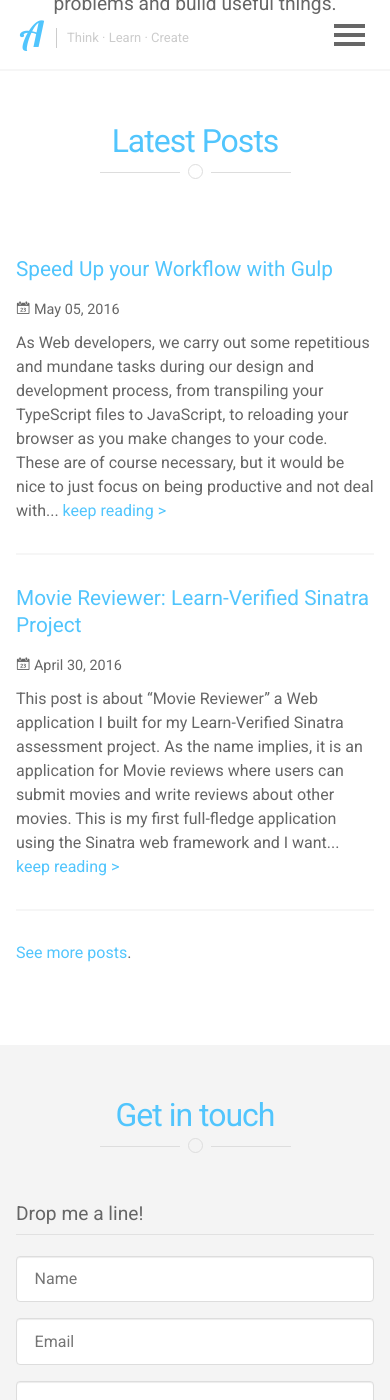
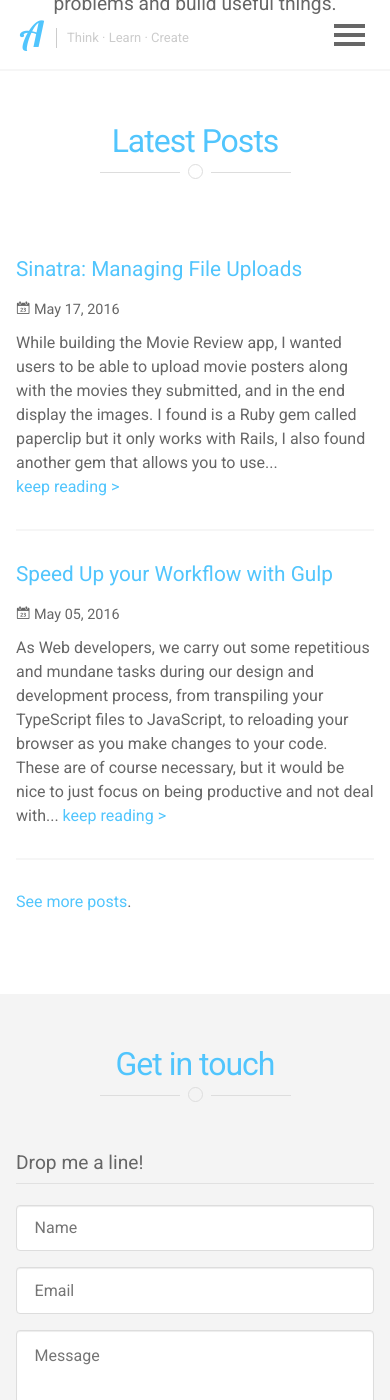
Before and after one commit to azemoh/azemoh.com, a Jekyll site: the page built from index.html, in a window 390 px wide and 1400 px high, scrolled down 967 px. Built offline with Jekyll 4.4.1, drawn with Linux system fonts in a browser that asks for light colours; nearby versions of some CDN libraries; some web fonts are replaced.

Commit message:
Post: Sinatra file upload

````diff
--- /dev/null
+++ b/_posts/2016-05-17-sinatra-managing-file-uploads.md
@@ -0,0 +1,50 @@
+---
+layout: post
+title:  "Sinatra: Managing File Uploads"
+date:   2016-05-17 20:00:00 +0100
+---
+
+While building the [Movie Review app](/2016/04/30/movie-review-learn-sinatra-project.html), I wanted users to be able to upload movie posters along with the movies they submitted, and in the end display the images. I found is a Ruby gem called [paperclip](https://rubygems.org/gems/paperclip) but it only works with Rails, I also found another gem that allows you to use paperclip with rack-based apps. Finally I settled for the plain old Ruby [File](http://ruby-doc.org/core-2.2.0/File.html) class, because all I wanted was to be able to write image files to disk.
+
+
+Lets define the upload form.
+
+```html
+<h1>Upload Image</h1>
+<form action="/upload" method="post" enctype="multipart/form-data">
+  <input type="file" name="image">
+  <input type="submit" value="Upload">
+</form>
+```
+
+Here we have a form that posts to an `"upload"` route in our app when submitted. The important thing to note is the `"enctype"` attribute on the form element. This is required when form submissions include files.
+
+Next we define our route and handle the file submission.
+
+```ruby
+post '/upload' do
+  # Check if user uploaded a file
+  if params[:image] && params[:image][:filename]
+    filename = params[:image][:filename]
+    file = params[:image][:tempfile]
+    path = "./public/uploads/#{@filename}"
+
+    # Write file to disk
+    File.open(path, 'wb') do |f|
+      f.write(file.read)
+    end
+  end
+end
+```
+
+We check to see if a file was submitted, then proceed to save the file in an "uploads" folder in our public directory.
+
+Using the File class you can also delete a file like this.
+
+```ruby
+File.delete(path) if File.exist?(path)
+```
+
+### Resources
+- [Ruby docs - File class](http://ruby-doc.org/core-2.2.0/File.html)
+- [Form enctype Attribute](http://www.w3schools.com/tags/att_form_enctype.asp)
--- a/assets/css/base/_syntax.scss
+++ b/assets/css/base/_syntax.scss
@@ -63,3 +63,7 @@ code, pre { font-size: 0.9em;}
 
 .post > .highlight .lineno { color: #ccc; display:inline-block; padding: 0 5px; border-right:1px solid #ccc; }
 .post > .highlight pre code { display: block; white-space: pre; overflow-x: auto; word-wrap: normal; }
+
+code.highlighter-rouge {
+  background: #f2f2f2;
+}
--- a/assets/css/modules/_header.scss
+++ b/assets/css/modules/_header.scss
@@ -115,7 +115,7 @@
       }
     }
     a {
-      @extend %nav-link;
+      // @extend %nav-link;
       display: inline-block;
       text-transform: uppercase;
       font-weight: 700;
--- a/assets/css/style.css
+++ b/assets/css/style.css
@@ -1,4 +1,10 @@
 @charset "UTF-8";
+/*	VARIABLES
+-----------------------------*/
+/*---- Colors---- */
+/*--- Typography ---*/
+/*---- Layout ----*/
+/*---- Break Points -----*/
 html {
   font-family: sans-serif;
   -ms-text-size-adjust: 100%;
@@ -448,12 +454,9 @@ code, pre {
   overflow-x: auto;
   word-wrap: normal; }
 
-/*	VARIABLES
------------------------------*/
-/*---- Colors---- */
-/*--- Typography ---*/
-/*---- Layout ----*/
-/*---- Break Points -----*/
+code.highlighter-rouge {
+  background: #f2f2f2; }
+
 /*	TYPOGRAPHY
 –––––––––––––––––––––––––––*/
 body {
@@ -1381,6 +1384,7 @@ hr {
       -webkit-box-align: center;
       -webkit-align-items: center;
           -ms-flex-align: center;
+                  -ms-grid-row-align: center;
               align-items: center;
       -webkit-box-orient: vertical;
       -webkit-box-direction: normal;
--- a/assets/css/style.scss
+++ b/assets/css/style.scss
@@ -1,8 +1,8 @@
 @import "lib/bourbon/bourbon";
 
+@import "base/variables";
 @import "base/normalize";
 @import "base/syntax";
-@import "base/variables";
 @import "base/global";
 @import "base/layout";
 @import "base/font-icon";
````
